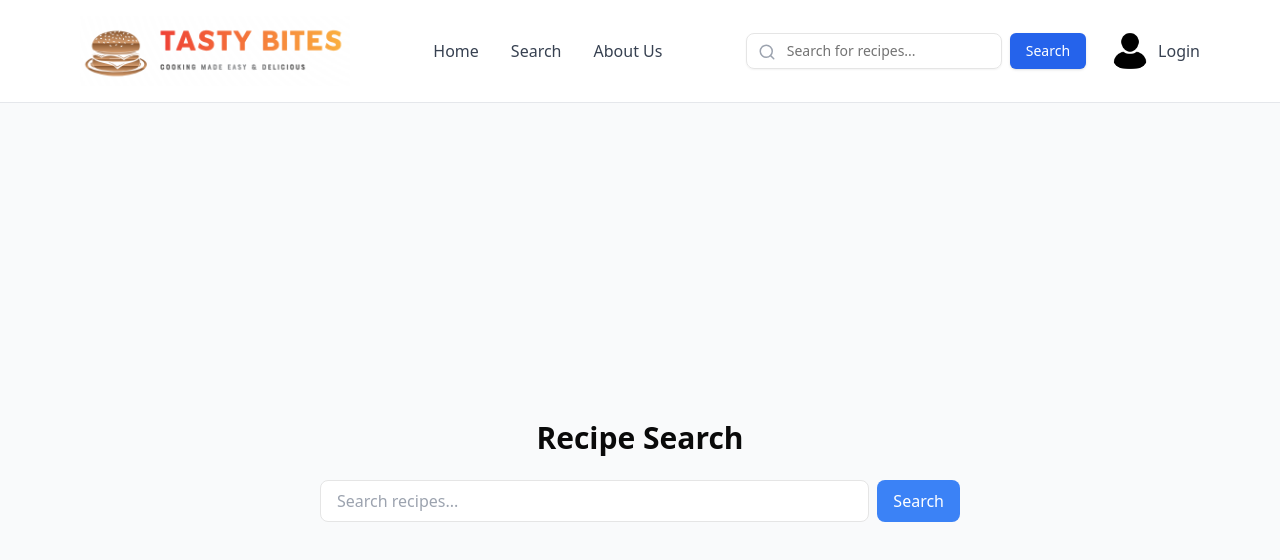
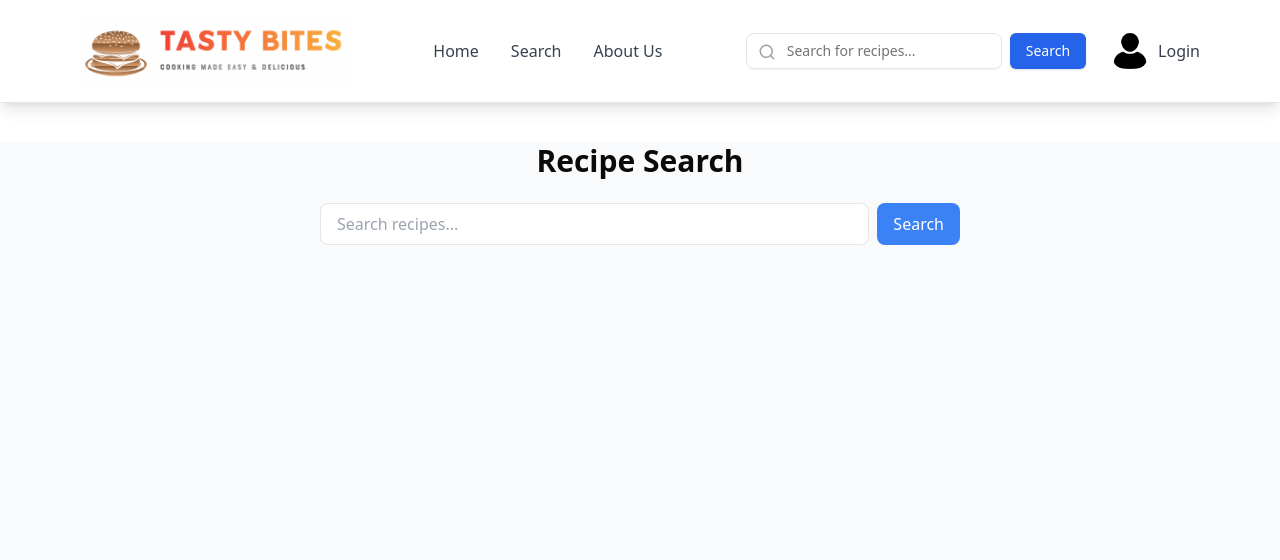
Before and after one commit to sujalamatya/Reciepes, a Next.js app in the folder Client/: page /search in a window 1280 px wide. Shown: the top 560 px of the page. Built offline with nearby package versions, Linux system fonts and the light colour scheme.

Commit message:
(chore:CSS):updated css of search)

```diff
--- a/Client/src/app/(main)/search/page.tsx
+++ b/Client/src/app/(main)/search/page.tsx
@@ -2,7 +2,7 @@
 
 import { useState } from "react";
 
-import { fetchRecipes} from "../../../api/api";
+import { fetchRecipes } from "../../../api/api";
 
 import { motion } from "framer-motion";
 
@@ -35,8 +35,8 @@ export default function Home() {
   };
 
   return (
-    <div className="min-h-screen flex flex-col items-center justify-center bg-gray-50">
-      <div className="w-full max-w-2xl px-4">
+    <div className="min-h-screen flex flex-col items-center  bg-gray-50 mt-10">
+      <div className="w-full max-w-2xl px-4 ">
         <h1 className="text-3xl font-bold mb-6 text-center">Recipe Search</h1>
 
         <SearchBar onSearch={handleSearch} />
--- a/Client/src/components/RecipesCard.tsx
+++ b/Client/src/components/RecipesCard.tsx
@@ -10,6 +10,7 @@ import {
 import { Recipe } from "../types/types";
 import { motion } from "framer-motion";
 import Image from "next/image";
+
 interface RecipesCardProps {
   recipes: Recipe[];
 }
@@ -17,7 +18,6 @@ interface RecipesCardProps {
 export default function RecipesCard({ recipes }: RecipesCardProps) {
   const cardVariants = {
     hidden: { opacity: 0, x: -50 },
-
     visible: { opacity: 1, x: 0 },
   };
 
@@ -28,15 +28,13 @@ export default function RecipesCard({ recipes }: RecipesCardProps) {
           key={recipe.id}
           variants={cardVariants}
           initial="hidden"
-          // whileInView="visible"
-
           animate="visible"
           transition={{ delay: index * 0.1, duration: 0.5 }}
         >
           <Card className="hover:shadow-lg transition-shadow">
             <CardHeader>
-            <Image
-                src="/assets/chicken-fettuccine-alfredo.jpg"
+              <Image
+                src={recipe.image} // Use the image URL from the API
                 alt={recipe.name}
                 width={500}
                 height={300}
@@ -49,12 +47,11 @@ export default function RecipesCard({ recipes }: RecipesCardProps) {
 
               <CardDescription className="mt-2">
                 <p className="text-sm text-gray-600">{recipe.cuisine}</p>
-
                 <p className="text-sm text-gray-600">
                   Difficulty: {recipe.difficulty}
                 </p>
-
-                <p className="text-sm text-gray-600">Rating: {recipe.rating}</p>
+                <p className="text-sm text-gray-500">⭐ {recipe.rating}/5</p>
+                {/* <p className="text-sm text-gray-600">Rating: {recipe.rating}</p> */}
               </CardDescription>
             </CardContent>
 
--- a/Client/src/types/types.ts
+++ b/Client/src/types/types.ts
@@ -4,6 +4,7 @@ export interface Recipe {
   cuisine: string;
   difficulty: string;
   rating: number;
+  image: string;
   ingredients: string[];
   instructions: string[];
 }
```
